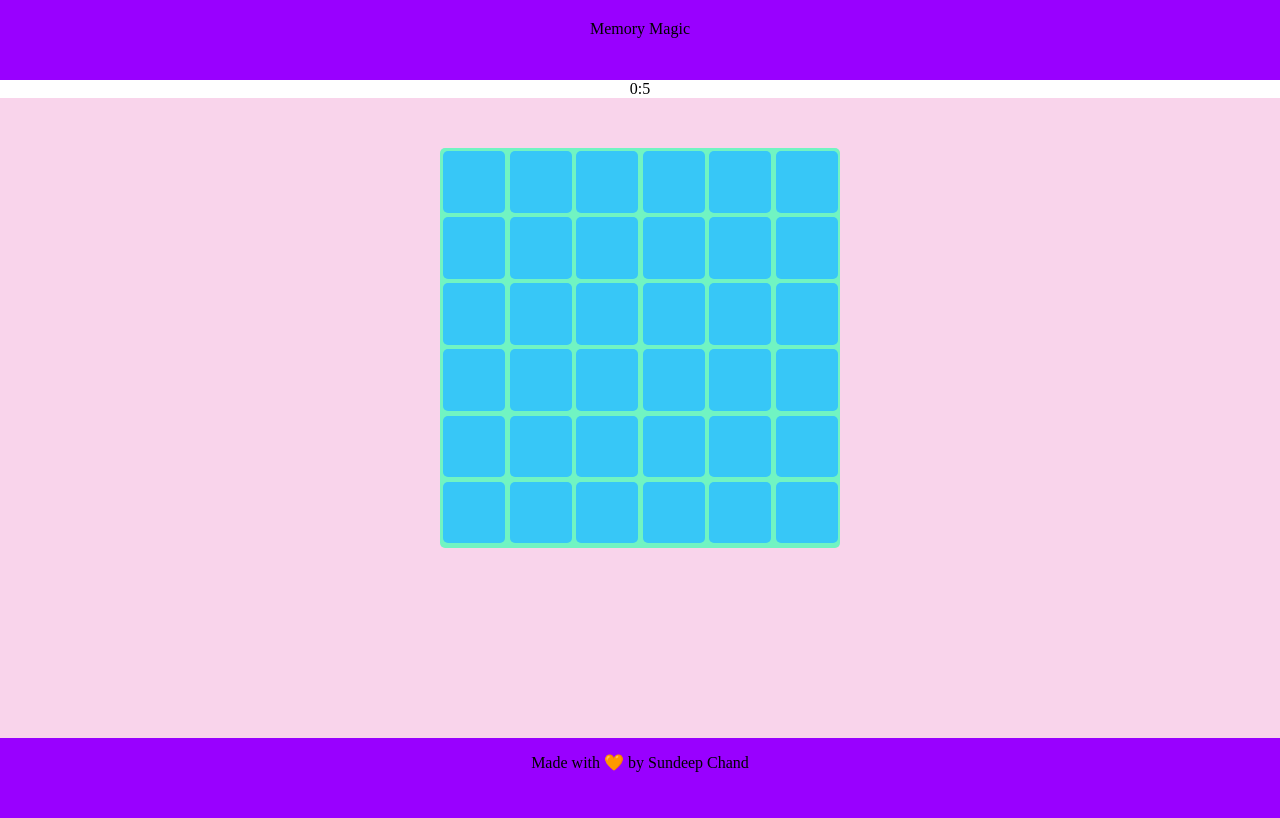
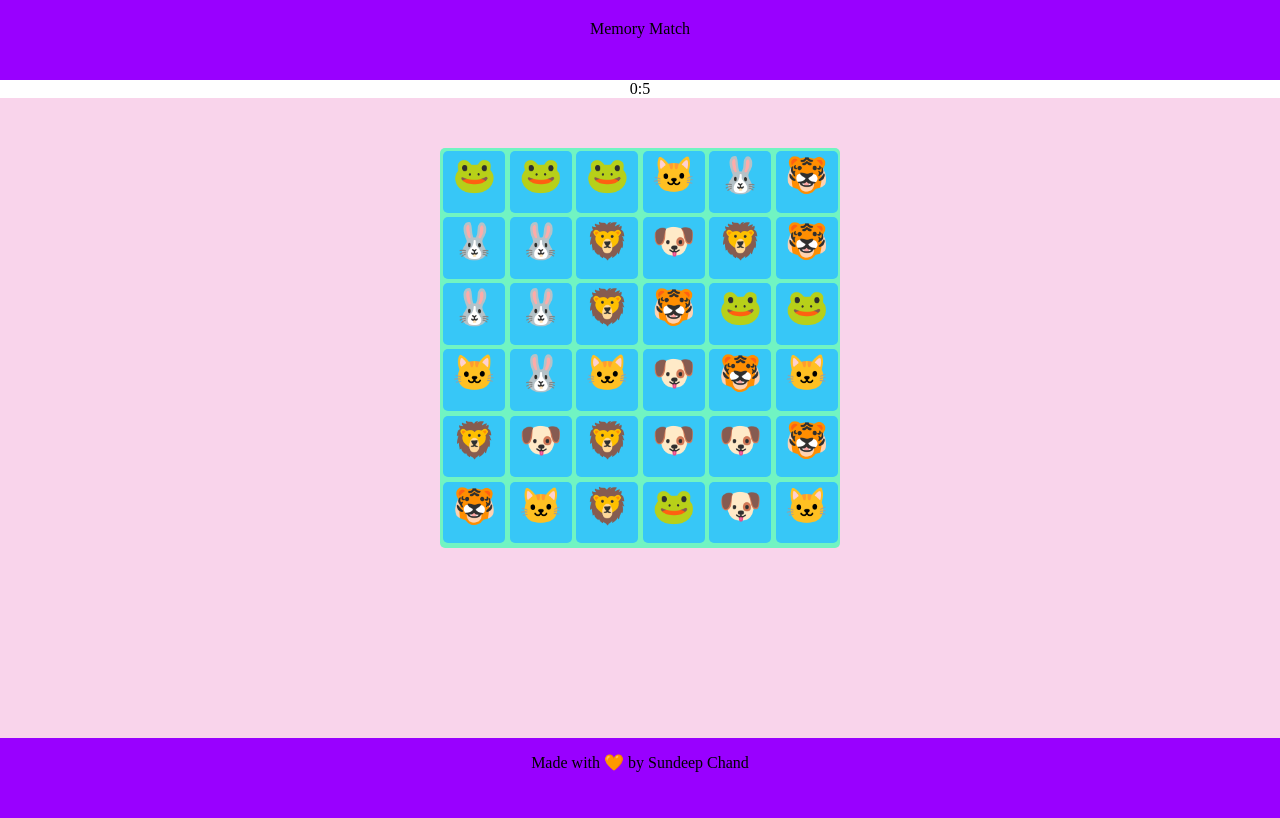
Before and after one commit to SundeepChand/Memory-Match, a plain HTML site: page index.html in a window 1280 px wide. Drawn offline with Linux system fonts and the light colour scheme.

Commit message:
Filled the board with emojis

```diff
--- a/index.html
+++ b/index.html
@@ -5,11 +5,11 @@
     <meta name="viewport" content="width=device-width, initial-scale=1.0">
     <meta http-equiv="X-UA-Compatible" content="ie=edge">
     <link rel="stylesheet" href="style.css" type="text/css">
-    <title>Memory Magic</title>
+    <title>Memory Match</title>
 </head>
 <body>
     <div class="container">
-        <header>Memory Magic</header>
+        <header>Memory Match</header>
         <div class="timer">
             <p id="stopwatch">00:00</p>
         </div>
@@ -58,6 +58,8 @@
         <footer>Made with 🧡 by Sundeep Chand</footer>
 
         <script src="src/stopwatch.js"></script>
+        <script src="src/board.js"></script>
+        <script src="src/game.js"></script>
         <script src="src/main.js"></script>
     </div>
 </body>
--- /dev/null
+++ b/src/board.js
@@ -0,0 +1,26 @@
+class Board {
+    constructor() {
+        this.cards = document.getElementsByClassName('card');
+
+        this.emojis = ['🐸' , '🐰', '🐯', '🐶' , '🦁', '🐱']
+        // console.log(this.cards)
+
+        // Fill the grid with the emojis.
+        this.emojis.forEach((item) => {
+            for (let i = 0; i < 6; i++)
+            {
+                const index = Math.floor(Math.random() * this.cards.length)
+                if (this.cards[index].textContent === '') {
+                    this.cards[index].textContent = item
+                }
+                else {
+                    i--
+                }
+            }
+        })
+
+        // Selected1 & selected2 keep track of the cards selected.
+        // A value of -1 shows that
+        // let
+    }
+}
--- /dev/null
+++ b/src/game.js
@@ -0,0 +1,5 @@
+class Game {
+    constructor() {
+        this.gameBoard = new Board()
+    }
+}
--- a/src/main.js
+++ b/src/main.js
@@ -0,0 +1,8 @@
+// Instantiate the class & start the timer.
+const stopwatch = new currentTime()
+window.setInterval(() => {
+    stopwatch.increment()
+    stopwatch.displayTime()
+}, 1000)
+
+const game = new Game()
--- a/src/stopwatch.js
+++ b/src/stopwatch.js
@@ -29,10 +29,3 @@ class currentTime {
         this.stopwatchElement.textContent = `${minutesText}:${secondsText}`
     }
 }
-
-// Instantiate the class & start the timer.
-const stopwatch = new currentTime()
-window.setInterval(() => {
-    stopwatch.increment()
-    stopwatch.displayTime()
-}, 1000)
--- a/style.css
+++ b/style.css
@@ -36,11 +36,13 @@ header {
 
 .game-board > .card {
     width: 15.1vw;
+    font-size: 35px;
+    padding-top: 4px;
     max-width: 61.6px;
     height: 61.6px;
     background-color: #37C7F7;
     border-radius: 5px;
-    transition: 0.5s ease-in-out;
+    transition: 0.2s ease-in-out;
 }
 
 .game-board > .card:hover {
```
